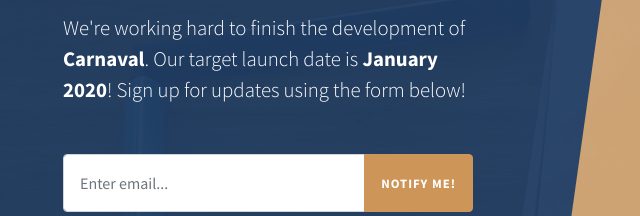
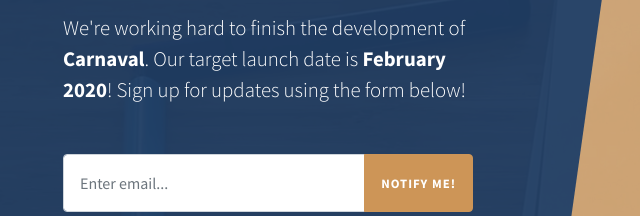
Before and after one commit to asn-carnaval/home, a website: page index.html in a window 1280 px wide. Shown: the part 329-545 px from the top of the page, 0-640 px from the left. Drawn offline with Linux system fonts and the light colour scheme.

Commit message:
New date

```diff
--- a/index.html
+++ b/index.html
@@ -35,7 +35,7 @@
             <div class="masthead-content text-white py-5 py-md-0">
               <h1 class="mb-3">Coming Soon!</h1>
               <p class="mb-5">We're working hard to finish the development of <strong>Carnaval</strong>. Our target launch date is
-                <strong>January 2020</strong>! Sign up for updates using the form below!</p>
+                <strong>February 2020</strong>! Sign up for updates using the form below!</p>
               <div class="input-group input-group-newsletter">
                 <input type="email" class="form-control" placeholder="Enter email..." aria-label="Enter email..." aria-describedby="basic-addon">
                 <div class="input-group-append">
```
